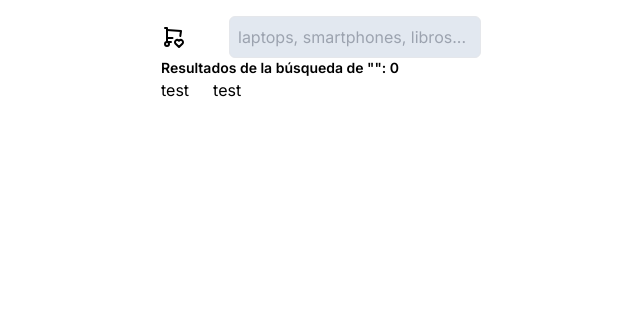
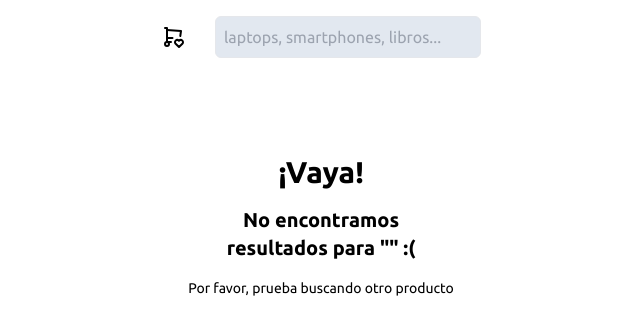
Before and after one commit to tomas-oa/bazar, a Next.js app: page /items in a window 1280 px wide. Shown: the top 334 px of the page, without its empty margins (319-959 px from the left). Built offline with nearby package versions, Linux system fonts and the light colour scheme.

Commit message:
loading spinner + no results page

```diff
--- a/src/app/items/layout.tsx
+++ b/src/app/items/layout.tsx
@@ -7,7 +7,7 @@
   children: React.ReactNode
 }) {
   return (
-    <html className="max-w-xs mx-auto" lang="en">
+    <html className="max-w-xs mx-auto min-h-screen" lang="en">
       <body>
         <SearchBar display={Display.Top}/>
         {children}
--- /dev/null
+++ b/src/app/items/loading.tsx
@@ -0,0 +1,10 @@
+import Spinner from "@/components/Spinner"
+
+export default function SearchLoading () {
+  return (
+    <div className="flex flex-col items-center justify-center mt-24 gap-4">
+      <Spinner />
+      <h5 className="font-semibold text-lg">Cargando...</h5>
+    </div>
+  )
+}
--- a/src/app/items/page.tsx
+++ b/src/app/items/page.tsx
@@ -10,6 +10,16 @@
   const { search } = searchParams
   const { products, total } = await getItems({ search })
 
+  if (total === 0) {
+    return (
+      <section className='flex flex-col items-center justify-center mt-24 gap-4'>
+        <h3 className='font-semibold text-3xl'>¡Vaya!</h3>
+        <h5 className='font-semibold text-xl [text-wrap:balance] text-center'>No encontramos resultados para "{search}" :(</h5>
+        <p className='text-center text-sm'>Por favor, prueba buscando otro producto</p>
+      </section>
+    )
+  }
+
   return (
     <section>
       <h5 className='font-semibold text-sm'>Resultados de la búsqueda de "{search}": {total}</h5>
--- a/src/app/layout.tsx
+++ b/src/app/layout.tsx
@@ -1,8 +1,11 @@
 import './globals.css'
 import type { Metadata } from 'next'
-import { Inter } from 'next/font/google'
+import { Ubuntu } from 'next/font/google'
 
-const inter = Inter({ subsets: ['latin'] })
+const ubuntu = Ubuntu({
+  weight: ['300', '400', '500', '700'],
+  subsets: ['latin']
+})
 
 export const metadata: Metadata = {
   title: 'Bazar Online',
@@ -16,7 +19,7 @@
 }) {
   return (
     <html lang="en">
-      <body className={inter.className}>
+      <body className={ubuntu.className}>
         {children}
       </body>
     </html>
--- /dev/null
+++ b/src/components/Spinner.tsx
@@ -0,0 +1,10 @@
+export default function Spinner() {
+  return (
+    <div role="status">
+      <svg aria-hidden="true" className="w-8 h-8 mr-2 text-gray-200 animate-spin fill-pink-300" viewBox="0 0 100 101" fill="none" xmlns="http://www.w3.org/2000/svg">
+          <path d="M100 50.5908C100 78.2051 77.6142 100.591 50 100.591C22.3858 100.591 0 78.2051 0 50.5908C0 22.9766 22.3858 0.59082 50 0.59082C77.6142 0.59082 100 22.9766 100 50.5908ZM9.08144 50.5908C9.08144 73.1895 27.4013 91.5094 50 91.5094C72.5987 91.5094 90.9186 73.1895 90.9186 50.5908C90.9186 27.9921 72.5987 9.67226 50 9.67226C27.4013 9.67226 9.08144 27.9921 9.08144 50.5908Z" fill="currentColor"/>
+          <path d="M93.9676 39.0409C96.393 38.4038 97.8624 35.9116 97.0079 33.5539C95.2932 28.8227 92.871 24.3692 89.8167 20.348C85.8452 15.1192 80.8826 10.7238 75.2124 7.41289C69.5422 4.10194 63.2754 1.94025 56.7698 1.05124C51.7666 0.367541 46.6976 0.446843 41.7345 1.27873C39.2613 1.69328 37.813 4.19778 38.4501 6.62326C39.0873 9.04874 41.5694 10.4717 44.0505 10.1071C47.8511 9.54855 51.7191 9.52689 55.5402 10.0491C60.8642 10.7766 65.9928 12.5457 70.6331 15.2552C75.2735 17.9648 79.3347 21.5619 82.5849 25.841C84.9175 28.9121 86.7997 32.2913 88.1811 35.8758C89.083 38.2158 91.5421 39.6781 93.9676 39.0409Z" fill="currentFill"/>
+      </svg>
+    </div>
+  )
+}
```
